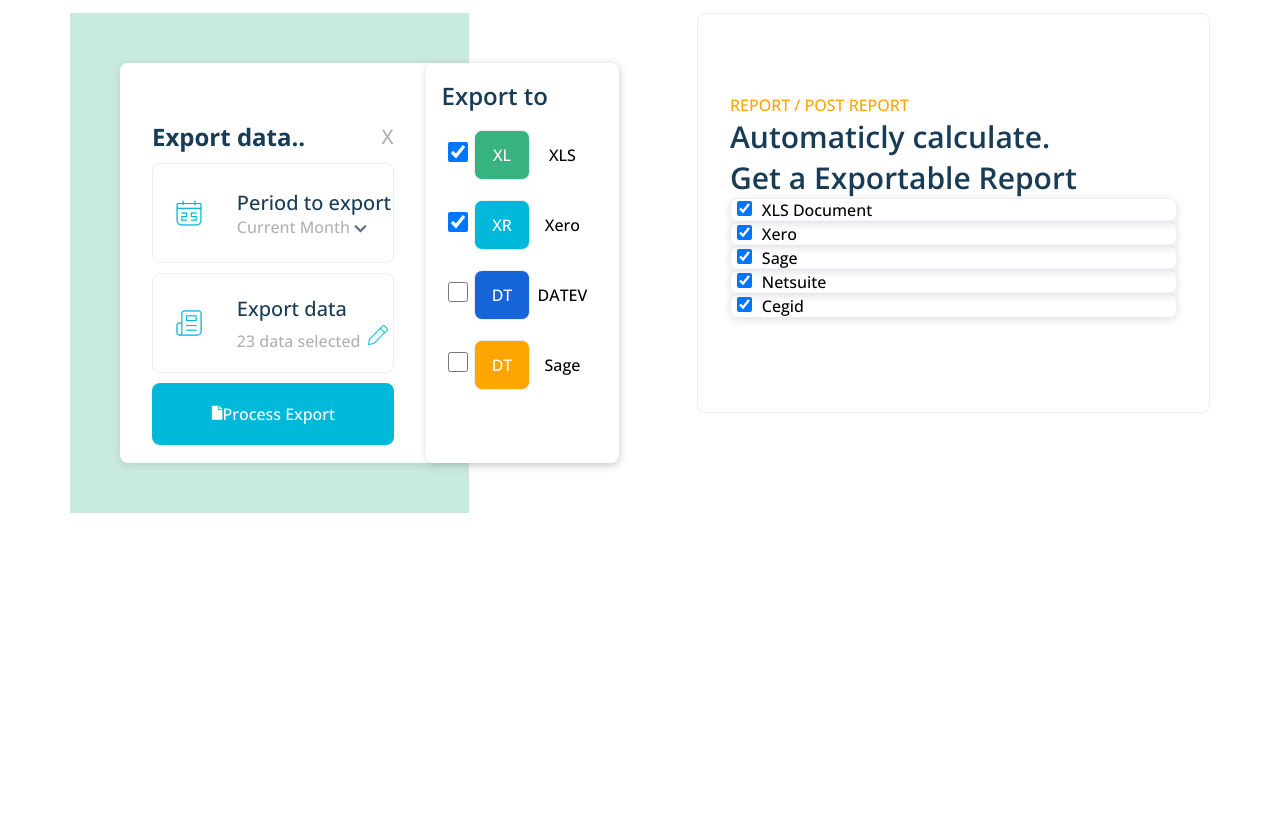
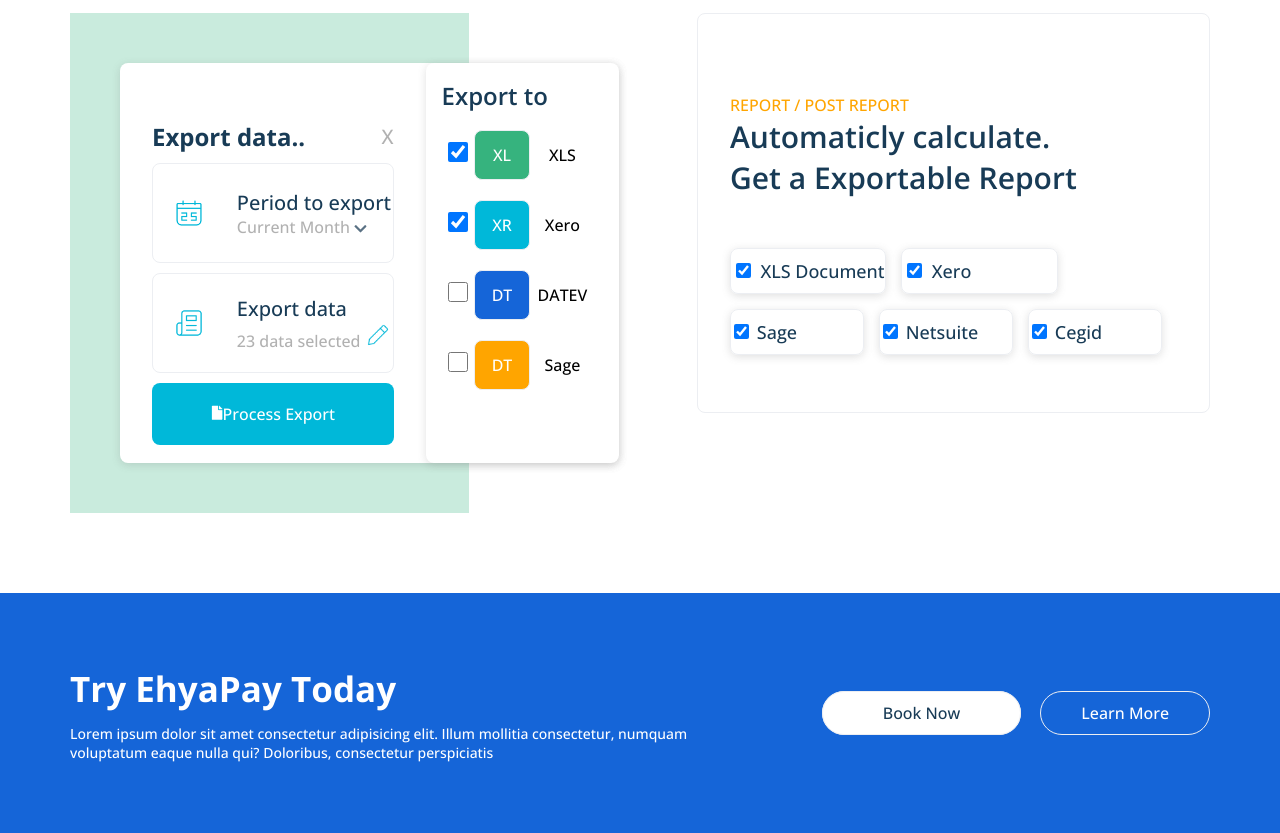
Before and after one commit to Uyesta/ehya-business-html-css, a plain HTML site: page index.html in a window 1280 px wide. Shown: the part 3664-4497 px from the top of the page. Before the commit the page ends 4177 px from the top, so only its background shows below. Drawn offline with nearby package versions, Linux system fonts and the light colour scheme.

Commit message:
footer Add

```diff
--- a/index.html
+++ b/index.html
@@ -352,7 +352,8 @@
                             <input type="checkbox" checked>
                             Xero
                         </div>
-
+                    </div>
+                    <div class="filetype">
                         <div class="type">
                             <input type="checkbox" checked>
                             Sage
@@ -371,6 +372,24 @@
         </div>
     </section>
 
+    <footer>
+        <section class="container">
+            <div class="text">
+                <h2>
+                    Try EhyaPay Today
+                </h2>
+                <p>
+                    Lorem ipsum dolor sit amet consectetur adipisicing elit. Illum mollitia consectetur, numquam
+                    voluptatum eaque nulla qui? Doloribus, consectetur perspiciatis
+                </p>
+            </div>
+            <div class="btn">
+                <a href="#">Book Now</a>
+                <a href="#">Learn More</a>
+            </div>
+        </section>
+    </footer>
+
 </body>
 
 </html>
--- a/style.css
+++ b/style.css
@@ -913,16 +913,78 @@ header .menu .menu-list .btn {
     font-weight: 600;
 }
 
+.right-side-box .filetype{
+    display: flex;
+    margin-top: 50px;
+}
+
+.right-side-box .filetype:nth-child(2n){
+    display: flex;
+    margin-top: 15px;
+}
 
 .right-side-box .filetype .type{
     border: var(--border);
     box-shadow: var(--shadow);
     border-radius: var(--radius);
-
-
+    font-size: 18px;
+    margin-right: 15px;
+    width: 35%;
+    color: var(--third-text-color);
+    padding: 10px  0;
 }
 
 .right-side-box input[type=checkbox] {
-    width: 6%;
+    width: 16%;
     height: 15px;
 }
+
+
+footer{
+    margin-top: 5rem;
+    width: 100%;
+    height: 15rem;
+    background-color: var(--primary-background-color);
+    color: var(--primary-text-color);
+}
+
+footer .container{
+    display: flex;
+    justify-content: space-between;
+    align-items: center;
+    height: 15rem;
+}
+
+
+footer .text{
+    width: 60%;
+}
+
+footer .text h2 {
+    font-size: 35px;
+}
+
+footer .text p {
+    margin-top: 12px;
+    font-weight: 300;
+    font-size: 14px;
+}
+
+footer .btn a{
+    margin-right: 15px;
+    padding: 10px 60px;
+    border: var(--border);
+    border-radius: 50px;
+    background-color: white;
+    color: var(--third-text-color);
+    text-decoration: none;
+}
+
+footer .btn a:last-child{
+    margin-right: 0px;
+    padding: 10px 40px;
+    border: var(--border);
+    border-radius: 50px;
+    background-color: var(--primary-background-color);
+    color :white;
+}
```
